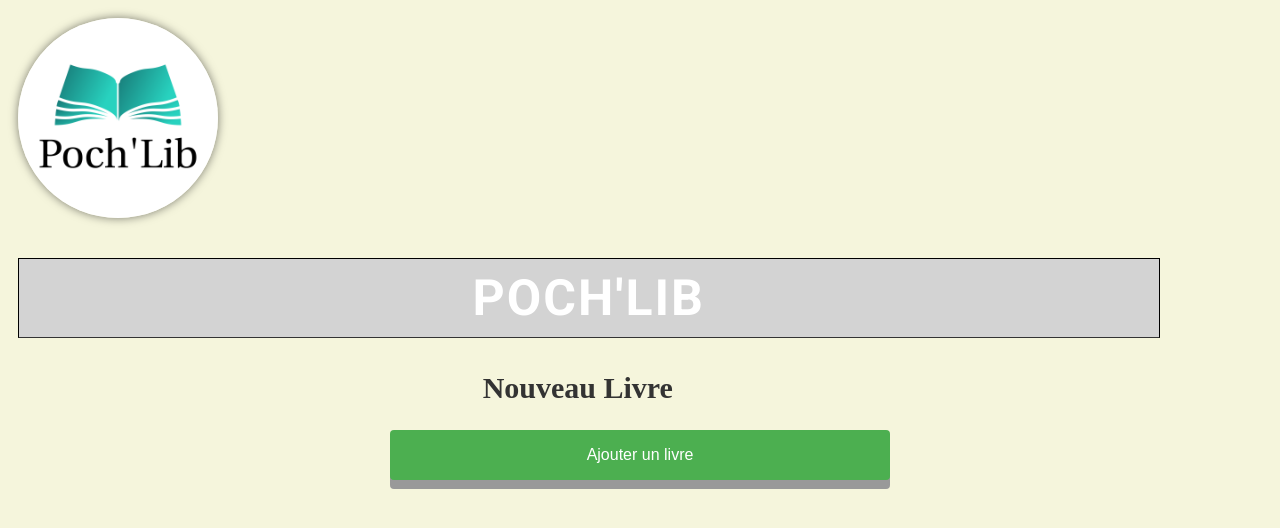
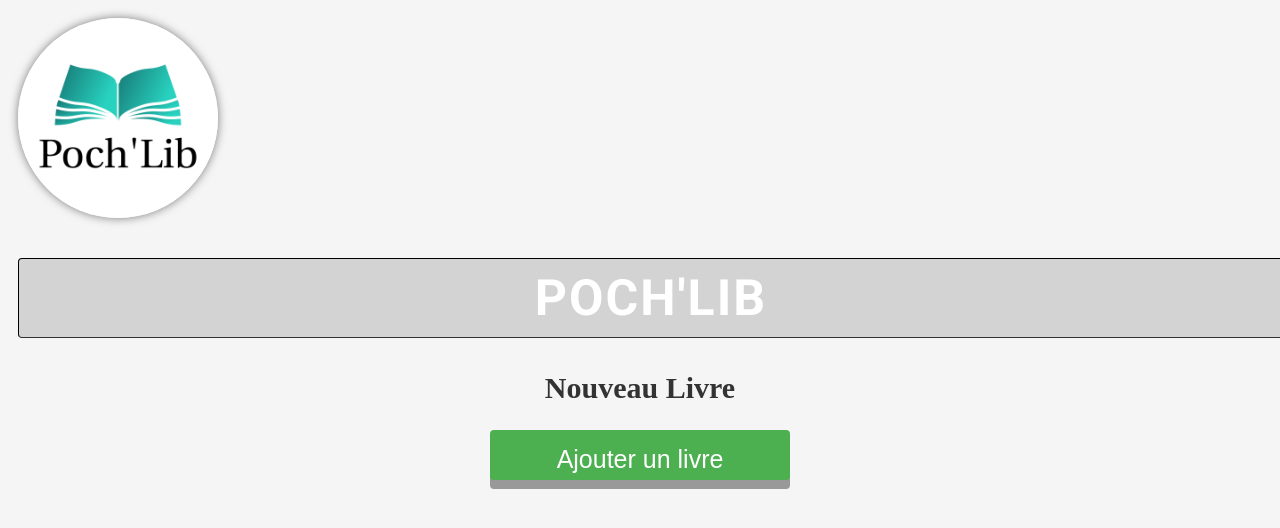
Before and after one commit to mauriciodelopez/App-Poch-Lib, a plain HTML site: page index.html in a window 1280 px wide. Drawn offline with Linux system fonts and the light colour scheme.

Commit message:
Update style css

```diff
--- a/style.css
+++ b/style.css
@@ -1,20 +1,20 @@
 /* Styles généraux */
 body {
     align-items: center;
-    background-color: #f5f5dc;
+    background-color: whitesmoke    ;
     color: #333;
     font-family: 'Georgia', serif;
     padding: 10px;
 }
 #bookTitle, #author {
-    background-color: #4CAF50; /* Cambia este color al que desees */
+    background-color: #c8f4c9; /* Cambia este color al que desees */
     color: white; /* Cambia este color al que desees */
     border: none;
     padding: 15px 32px;
     text-align: center;
     text-decoration: none;
     display: inline-block;
-    font-size: 16px;
+    font-size: 15px;
     margin: 4px 2px;
     cursor: pointer;
     border-radius: 4px; /* Añade bordes redondeados */
@@ -37,7 +37,7 @@ input[type="submit"] {
 }
 
 #submit, #cancelButton {
-    background-color: #4CAF50; /* Cambia este color al que desees */
+    background-color:   #4CAF50; /* Cambia este color al que desees */
     color: white; /* Cambia este color al que desees */
     border: none;
     padding: 15px 32px;
@@ -90,15 +90,17 @@ input[type="submit"], #author {
     letter-spacing: 2px; /* Añade espacio entre las letras */
     border-bottom: 1px solid #333; /* Añade una línea debajo del título */
     padding-bottom: 10px;/* Añade espacio debajo del título */
+    border-radius: 4px;
+
 
 }
 h1, h2, h3 {
     font-family: 'Times New Roman', serif;
 }
 
-.title, h2 {
+.title, .h2 {
     text-align: center; /* Alinea el texto al centro */
-    width: 90%; /* Asegura que los elementos ocupen todo el ancho disponible */
+    width: 100%; /* Asegura que los elementos ocupen todo el ancho disponible */
 }
 
 h2 {
@@ -106,6 +108,7 @@ h2 {
 }
 .h3 {
     text-align: center;
+    font-size: 35px;
 
 }
 
@@ -116,7 +119,7 @@ h2 {
 
 
 #addBookButton {
-    width: 500px;
+    width: 300px;
     height: 50px;
     display: block;
     margin-left: auto;
@@ -127,7 +130,7 @@ h2 {
     padding: 15px 32px;
     text-align: center;
     text-decoration: none;
-    font-size: 16px;
+    font-size: 25px;
     cursor: pointer;
     border-radius: 4px; /* Añade bordes redondeados */
     transition: background-color 0.3s, transform 0.3s; /* Añade una transición suave al cambiar el color de fondo y al transformar el botón */
```
